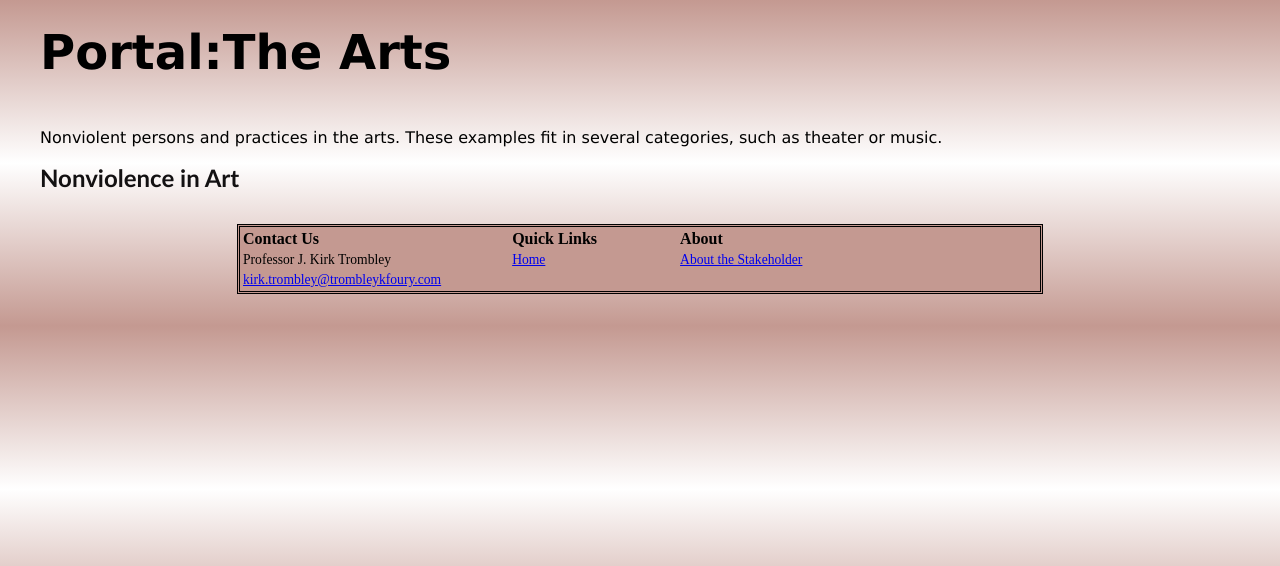
After one commit to sleclercjr/NonviolentPersons, a PHP site: page /Portals/TheArts/Portal_Art.html in a window 1280 px wide. The commit adds this page. Shown: the top 566 px of the page. Run offline with PHP 8.4, Linux system fonts and the light colour scheme.

Commit message:
#2 Portal Basic Framework
Added new portal pages, arts and civil rights. More will be added shortly

```diff
--- /dev/null
+++ b/Portals/TheArts/Portal_Art.html
@@ -0,0 +1,38 @@
+<!doctype html>
+<html>
+
+	<head>
+		<meta charset="utf-8">
+		<title>Portal: The Arts</title>
+	</head>
+
+	<body>
+		<h1 class="portal_header">Portal:The Arts</h1>
+		<p class="portal_introduction">
+			Nonviolent persons and practices in the arts. These examples fit in several categories, such as theater or music.
+		</p>
+		<h2 class="portal_list">Nonviolence in Art</h2>
+	</body>
+	<div class="footer-containter">
+			<footer>
+				<table class="footer-table">
+					<tr>
+						<th>Contact Us</th>
+						<th>Quick Links</th>
+						<th>About</th>
+					</tr>
+					<tr>
+						<td>Professor J. Kirk Trombley</td>
+						<td><a href="../../index.html">Home</a></td>
+						<td><a href="http://trombleykfoury.com/j-kirk-trombley-esq/">About the Stakeholder</a></td>
+					</tr>
+					<tr>
+						<td><a href="mailto:">kirk.trombley@trombleykfoury.com</a></td>
+						<td></td>
+						<td></td>
+					</tr>
+				</table>
+			</footer>
+		</div>
+	<link rel="stylesheet" href="../../mainstyle.css"/>
+</html>
--- a/mainstyle.css
+++ b/mainstyle.css
@@ -3,7 +3,7 @@
 
 html
 {
-	background: repeating-linear-gradient(#C49991, #FFFFFF);
+	background: repeating-linear-gradient(#C49991, #FFFFFF, #C49991);
 }
 body
 {
@@ -31,7 +31,7 @@ body
 }
 .welcome
 {
-	font-size: 45px;
+	font-size: 3em;
 	font-family: Verdana, Geneva, Tahoma, sans-serif;
 }
 .img-banner
@@ -69,7 +69,7 @@ body
 	text-align: center;
 	text-decoration: none;
 	border-radius: 10px;
-	margin-bottom: 1em;
+	margin-bottom: .5em;
 }
 .nav-element
 {
@@ -87,10 +87,26 @@ body
 	text-decoration: none;
 	border-radius: 10px;
 }
-
+/*--------------------------------------------------*/
+/*----------------------Universal Style-------------*/
 p
 {
 	font-family: "Lucida Grande", "Lucida Sans Unicode", "Lucida Sans", "DejaVu Sans", Verdana, "sans-serif";
+}
+h1{
+	font-size: 3em;
+	font-family: Verdana, Geneva, Tahoma, sans-serif;
+	padding: 0em;
+	margin-top: .5em;
+	margin-bottom: 1em;
+}
+h2
+{
+	padding: 0em;
+	margin-top: .2em;
+	margin-bottom: .2em;
+	color: #131112;
+	font-family: 'Trebuchet MS', 'Lucida Sans Unicode', 'Lucida Grande', 'Lucida Sans', Arial, sans-serif;
 }
 footer
 {
@@ -112,3 +128,12 @@ td{
 	font-size: .85em;
 }
 /*----------------------------------------------*/
+/*------------Style For Portal Pages------------*/
+.portal_introduction
+{
+
+}
+.portal_list
+{
+
+}
```
Also changed, not shown: Portals/CivilRights/Portal_CivilRights.html (added, +38 -0 lines), index.html (+7 -4 lines), Portals/Art/ArtPortalPlaceholder.txt (deleted), Portals/Main-Portal-Placeholder.txt (deleted).
